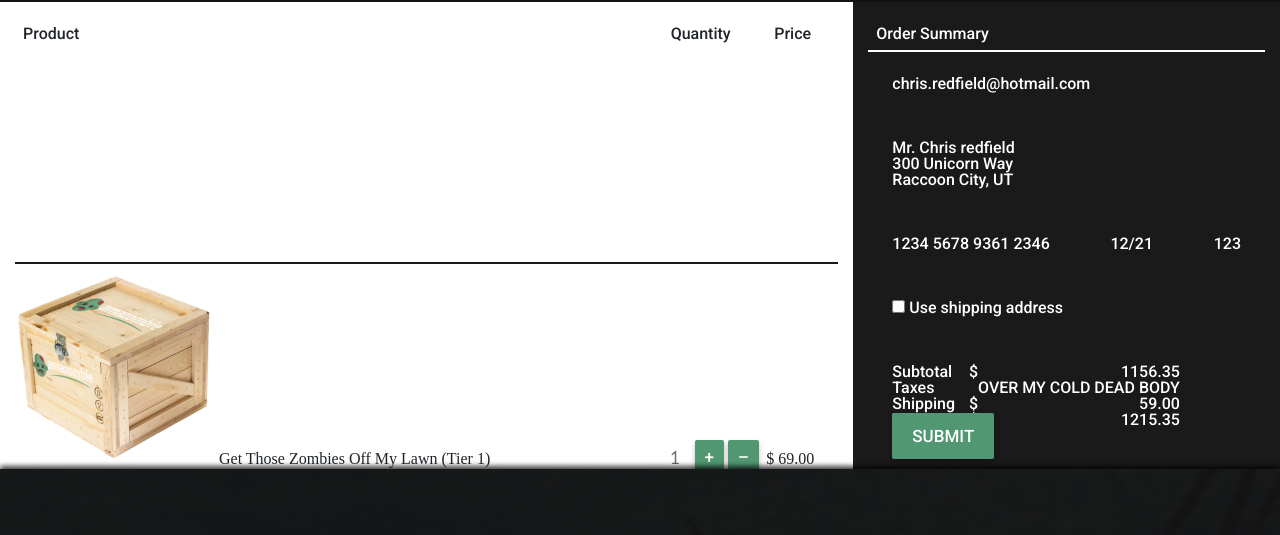
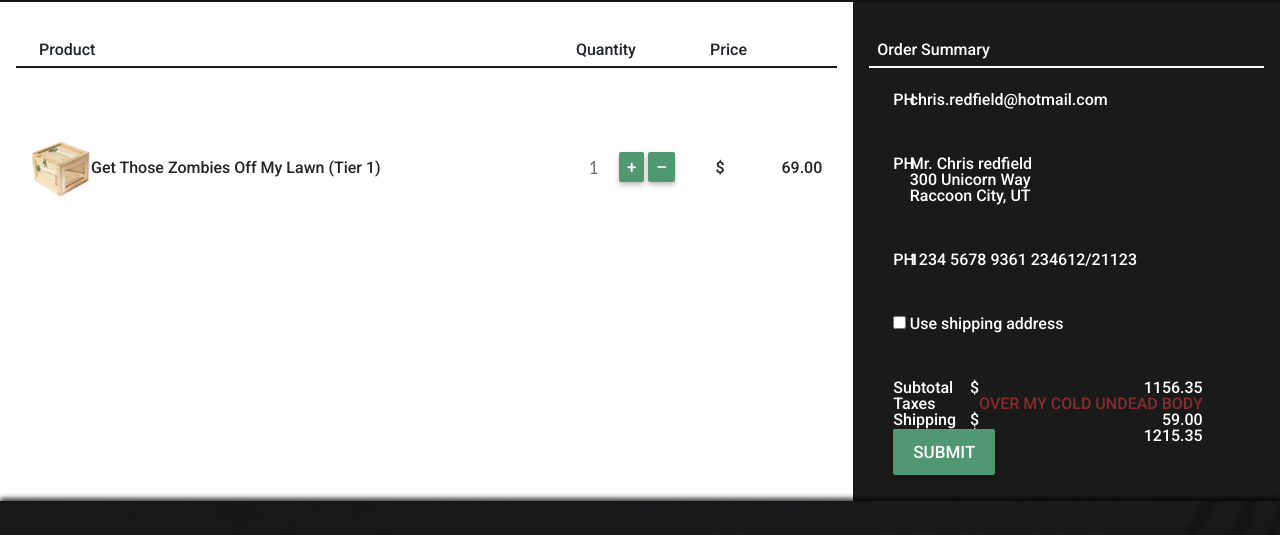
Before and after one commit to LeanneSall/Amazombie, a plain HTML site: page shoppingcart.html in a window 1280 px wide. Shown: the part 144-679 px from the top of the page. Drawn offline with nearby package versions, Linux system fonts and the light colour scheme; files whose address does not match are found by name.

Commit message:
Changing layout to bootstrap (more work to do)

```diff
--- a/scss/pages/_cart.scss
+++ b/scss/pages/_cart.scss
@@ -1,3 +1,5 @@
+// tQ: page-specific mixins go here
+
 .cart-banner {
     background-color: $dark-black;
     padding: 2vh;
@@ -5,34 +7,51 @@
 
 // tQ: shopping cart
 .cart-table {
+    @include body-regular;
     padding: 2vh;
+    flex-wrap: wrap;
 }
 
-.cart-table-header {
+.cart-table-header, .order-summary-header {
+    @include heading-regular;
     border-bottom: 2px solid $black;
+    padding: 3vh 1vh 1vh 1vh;
 }
 
-.cart-table-header th {
-    @include heading-regular;
-    padding: 3vh 1vh 1vh 1vh;
+.cart-table-cell {
+    align-items: center;
+    box-sizing: border-box;
+    width: 100%;
 }
 
 .cart-table-row {
     height: 200px;
+    align-items: center;
 }
 
 // tQ: sizing tbd
 .cart-row-img {
-    height: 200px
+    height: 200px;
+
+    @media screen and (min-width: 500px){
+        max-width: 170px;
+    }
+
+    @media screen and (min-width: 767px){
+        max-height: 60px;
+    }
 }
 
 .cart-table td, .cart-table-qty {
-    align-items: center;
     justify-content: space-around;
 }
 
 a.button.plusminus {
-    padding: 7px 10px;
+    padding: 5px 8px;
+}
+
+.cart-table-prc {
+    justify-content: space-between;
 }
 
 .cart-cell-ccy {
@@ -47,11 +66,10 @@ a.button.plusminus {
 .order-summary {
     background-color: $light-black;
     color: $white;
+    padding: 2vh;
 }
 
 .order-summary-header {
-    @include heading-regular;
-    padding: 3vh 1vh 1vh 1vh;
     border-bottom: 2px solid $white;
 }
 
@@ -71,3 +89,11 @@ a.button.plusminus {
 .order-summary-row-cc {
     justify-content: space-between;
 }
+
+.cart-cell-prc {
+
+}
+
+#cart-cell-tax-amt {
+    color: $dark-ruby;
+}
--- a/shoppingcart.html
+++ b/shoppingcart.html
@@ -94,59 +94,74 @@
         <!-- Section Default Boilerplate -->
         <h4 class="wrap cart-banner white">Shopping Cart</h4>
         <div class="wrap flex">
-            <div class="flex col-8">
-                <table class="cart-table col">
-                    <tr class="cart-table-header">
-                        <th>Product</th>
-                        <th>Quantity</th>
-                        <th>Price</th>
-                    </tr>
-                    <tr class="cart-table-row">
-                        <td class="cart-table-pdt">
+            <div class="cart-table col-8">
+                <div class="cart-table-header flex">
+                    <div class="cart-table-cell col-8">Product</div>
+                    <div class="cart-table-cell col-2">Quantity</div>
+                    <div class="cart-table-cell col-2">Price</div>
+                </div>
+                <div class="cart-table-row flex">
+                    <div class="cart-table-cell cart-table-pdt flex col-8">
                         <img class="cart-row-img" src="images/cart/crate.png">
-                            <span>Get Those Zombies Off My Lawn (Tier 1)</span>
-                        </td>
-                        <td class="cart-table-qty flex"><!--qty-->
+                        <div>Get Those Zombies Off My Lawn (Tier 1)</div>
+                    </div>
+                    <div class="cart-table-cell cart-table-qty flex col-2"><!--qty-->
                             <p class="cart-qty">1</p>
-                                <span>
+                            <div>
                                 <a class="button plusminus">+</a>
                                 <a class="button plusminus">&#8211;</a>
-                                </span>
-                        </td>
-                        <td class="cart-table-prc">
+                            </div>
+                    </div>
+                    <div class="cart-table-cell cart-table-prc flex col-2">
                         <span class="cart-cell-ccy">
                             $
                         </span>
                         <span class="cart-cell-price">
                             69.00
                         </span>
-                        </td>
-                    </tr>
-
+                    </div>
+                </div>
                 <!--2 more trs-->
-
-                </table>
             </div>
             <div class="order-summary col-4">
                 <div class="order-summary-header"><!--order summary header-->
                     Order Summary
                 </div>
-                <div class="order-summary-row"><!--email address-->
+                <div class="order-summary-row row"><!--email address-->
+                    <div class="col-1">
+                        PH
+                    </div>
+                    <div>
                         chris.redfield@hotmail.com
                     </div>
-                <div class="order-summary-row"><!--address-->
+                </div>
+                <div class="order-summary-row row"><!--address-->
+                    <div class="col-1">
+                        PH
+                    </div>
+                    <div>
                         Mr. Chris redfield<br>
                         300 Unicorn Way<br>
                         Raccoon City, UT
                     </div>
-                <div class="order-summary-row order-summary-row-cc flex"><!--credit card info-->
+                </div>
+                <div class="order-summary-row row"><!--credit card info-->
+                    <div class="col-1">
+                        PH
+                    </div>
+                    <div class="order-summary-row-cc flex">
                         <span>1234 5678 9361 2346</span><span>12/21</span><span>123</span>
                     </div>
-                <div class="order-summary-row"><!--use shipping address-->
+                </div>
+                <div class="order-summary-row row"><!--use shipping address-->
+                    <div class="col-1">
                         <input type="checkbox">
+                    </div>
+                    <div>
                         Use shipping address
                     </div>
-                <div class="order-summary-row order-summary-row-ttl"><!--summary table-->
+                </div>
+                <div class="order-summary-row"><!--summary table-->
                     <table>
                         <tr>
                             <td>Subtotal</td>
@@ -156,7 +171,7 @@
                         <tr>
                             <td>Taxes</td>
                             <td class="cart-cell-ccy"></td>
-                            <td class="cart-cell-prc">OVER MY COLD DEAD BODY</td>
+                            <td class="cart-cell-prc" id="cart-cell-tax-amt">OVER MY COLD UNDEAD BODY</td>
                         </tr>
                         <tr>
                             <td>Shipping</td>
```
Also changed, not shown: scss/main.css, 1 other file. Lines whose indentation alone changed are shown as unchanged.
